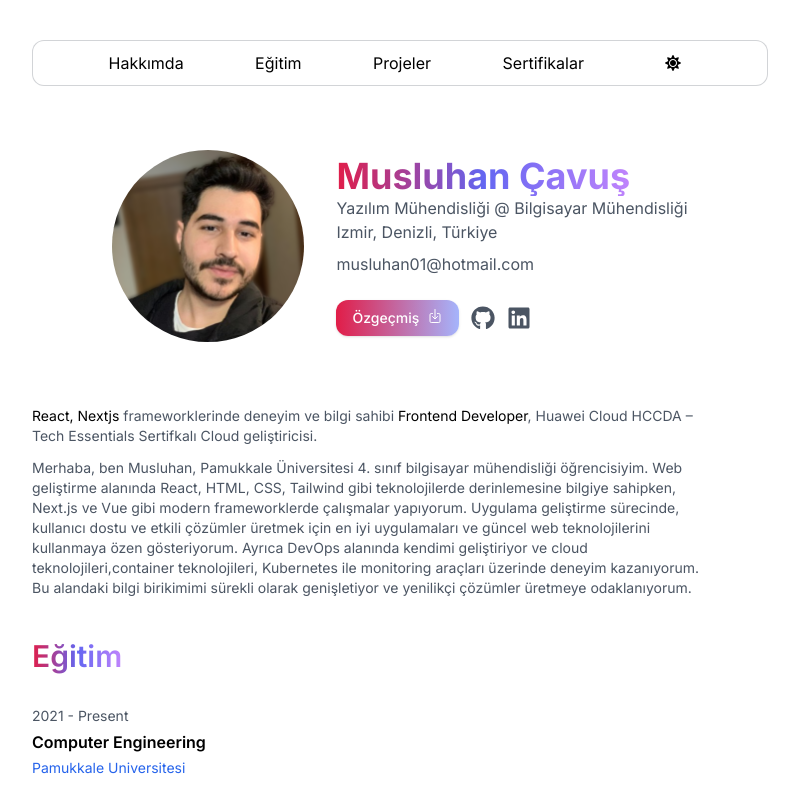
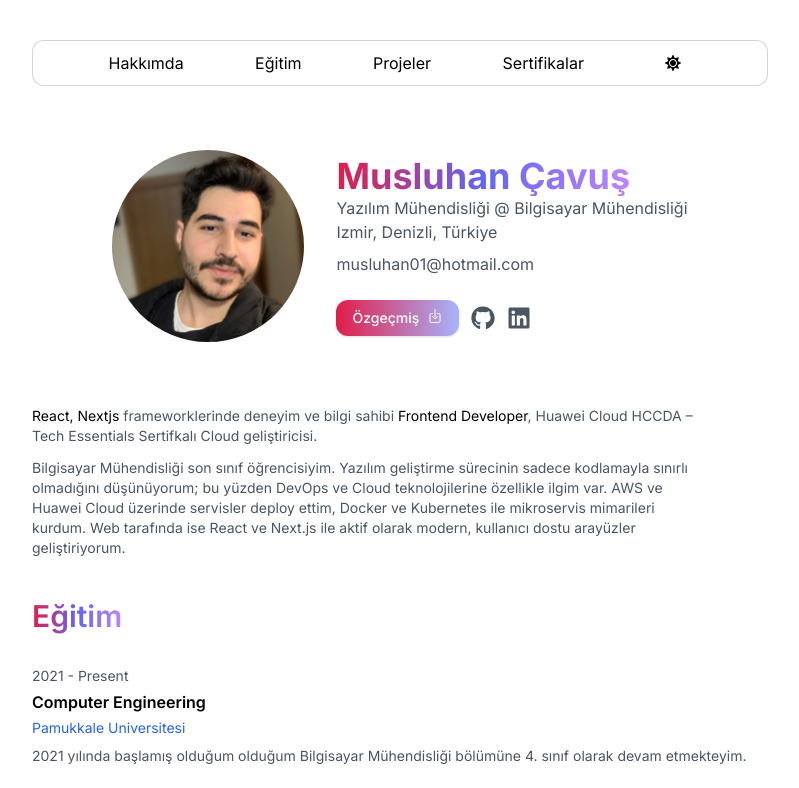
Before and after one commit to Sivellexfc/personal-website, a Next.js app: page / in a window 1280 px wide. Shown: the top 788 px of the page, without its empty margins (240-1039 px from the left). Built offline with nearby package versions, Linux system fonts and the light colour scheme.

Commit message:
Update page.tsx

```diff
--- a/app/page.tsx
+++ b/app/page.tsx
@@ -162,18 +162,7 @@ export default function Home() {
                 geliştiricisi.{" "}
               </p>
               <p className="text-gray-600 text-sm dark:text-gray-400 max-w-2xl">
-                Merhaba, ben Musluhan, Pamukkale Üniversitesi 4. sınıf
-                bilgisayar mühendisliği öğrencisiyim. Web geliştirme alanında
-                React, HTML, CSS, Tailwind gibi teknolojilerde derinlemesine
-                bilgiye sahipken, Next.js ve Vue gibi modern frameworklerde
-                çalışmalar yapıyorum. Uygulama geliştirme sürecinde, kullanıcı
-                dostu ve etkili çözümler üretmek için en iyi uygulamaları ve
-                güncel web teknolojilerini kullanmaya özen gösteriyorum. Ayrıca
-                DevOps alanında kendimi geliştiriyor ve cloud
-                teknolojileri,container teknolojileri, Kubernetes ile monitoring
-                araçları üzerinde deneyim kazanıyorum. Bu alandaki bilgi
-                birikimimi sürekli olarak genişletiyor ve yenilikçi çözümler
-                üretmeye odaklanıyorum.
+                Bilgisayar Mühendisliği son sınıf öğrencisiyim. Yazılım geliştirme sürecinin sadece kodlamayla sınırlı olmadığını düşünüyorum; bu yüzden DevOps ve Cloud teknolojilerine özellikle ilgim var. AWS ve Huawei Cloud üzerinde servisler deploy ettim, Docker ve Kubernetes ile mikroservis mimarileri kurdum. Web tarafında ise React ve Next.js ile aktif olarak modern, kullanıcı dostu arayüzler geliştiriyorum.
               </p>
             </motion.div>
           </section>
```
